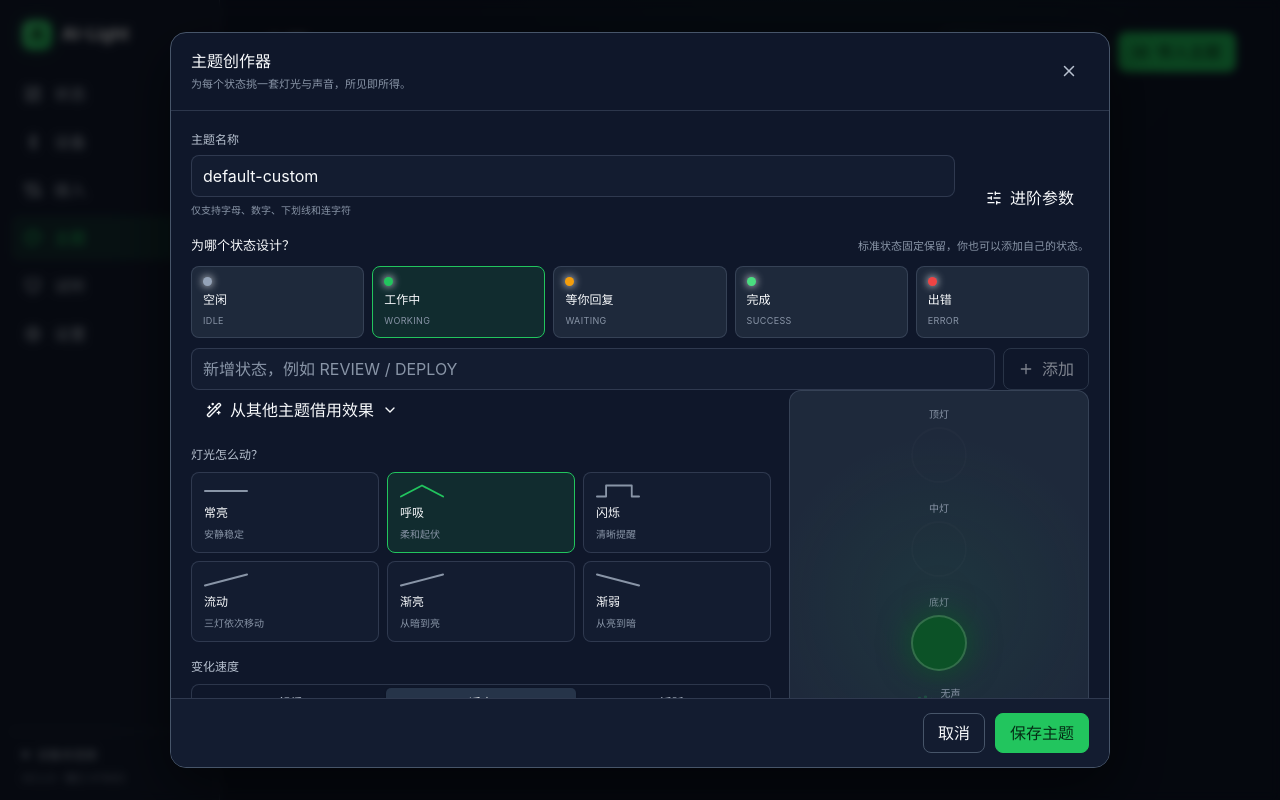
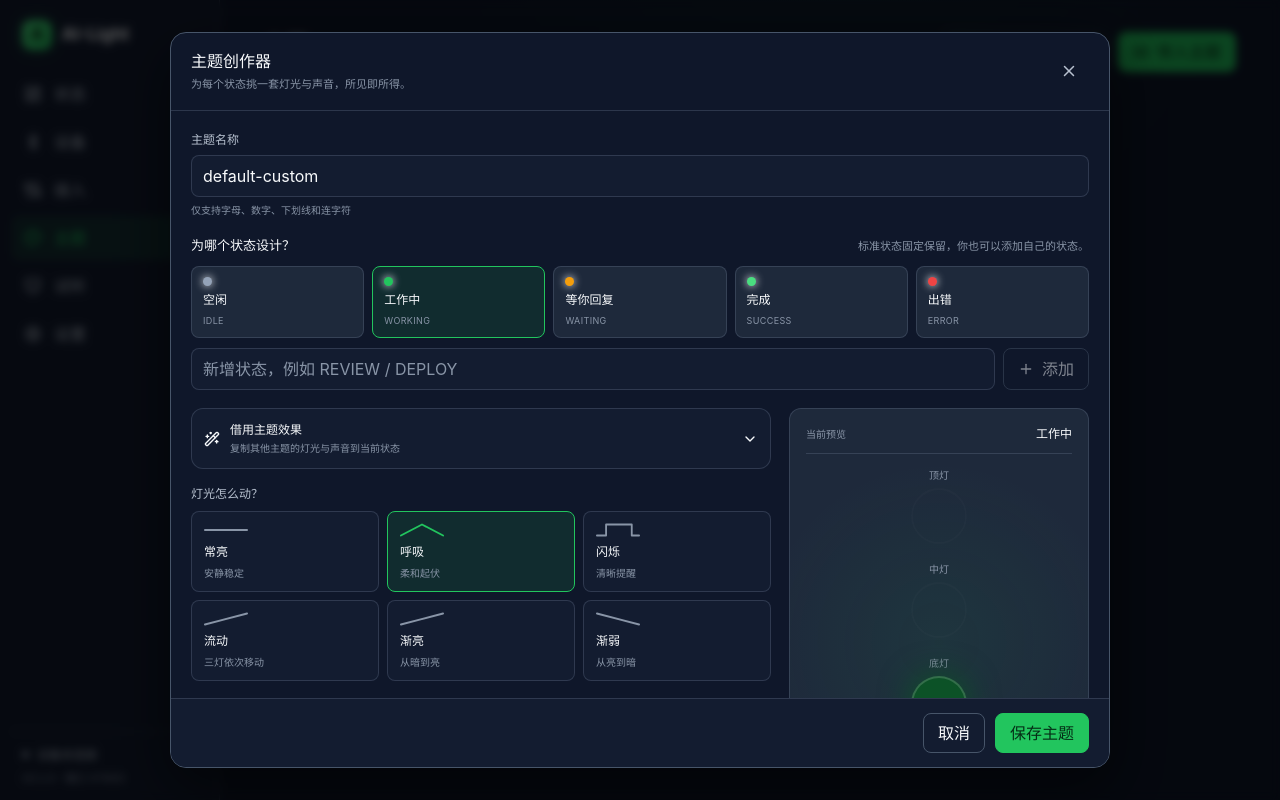
Before and after one commit to LeonDevLifeLog/ai-light, a React (Vite) app: page /themes in a window 1280 px wide. Both pictures are taken after a click on the button "以当前主题创建". Built offline with nearby package versions, Linux system fonts and the light colour scheme.

Commit message:
Improve theme editor close and LED controls

```diff
--- a/src/app/global.css
+++ b/src/app/global.css
@@ -1875,9 +1875,7 @@ input[type="range"] {
 
 /* ===== 主题创作器（ThemeEditor）===== */
 .te-topbar {
-  display: flex;
-  gap: 16px;
-  align-items: flex-end;
+  display: block;
 }
 .te-topbar > .field {
   min-width: 0;
@@ -1971,6 +1969,7 @@ input[type="range"] {
   grid-template-columns: minmax(0, 1fr) 300px;
   gap: 18px;
   align-items: start;
+  margin-top: 18px;
 }
 .te-controls {
   display: flex;
@@ -1979,12 +1978,44 @@ input[type="range"] {
   min-width: 0;
 }
 .te-borrow {
-  display: flex;
-  flex-direction: column;
-  gap: 8px;
-}
-.te-borrow .action-button {
-  align-self: flex-start;
+  overflow: hidden;
+  background: var(--bg-secondary);
+  border: 1px solid var(--border-soft);
+  border-radius: var(--radius-lg);
+}
+.te-borrow__trigger,
+.te-advanced-toggle {
+  display: grid;
+  grid-template-columns: auto minmax(0, 1fr) auto;
+  gap: 10px;
+  align-items: center;
+  width: 100%;
+  padding: 12px;
+  color: var(--foreground);
+  text-align: left;
+  background: transparent;
+  border: 0;
+}
+.te-borrow__trigger:hover,
+.te-advanced-toggle:hover {
+  background: var(--surface-hover);
+}
+.te-borrow__heading,
+.te-advanced-toggle > span {
+  display: flex;
+  flex-direction: column;
+  gap: 2px;
+  min-width: 0;
+}
+.te-borrow__heading strong,
+.te-advanced-toggle strong {
+  font-size: 12px;
+  font-weight: 650;
+}
+.te-borrow__heading small,
+.te-advanced-toggle small {
+  font-size: 10px;
+  color: var(--text-tertiary);
 }
 .te-chevron {
   transition: transform 150ms ease;
@@ -1993,14 +2024,26 @@ input[type="range"] {
   transform: rotate(180deg);
 }
 .te-borrow__panel {
-  display: grid;
-  grid-template-columns: 1fr 1fr auto;
+  display: flex;
+  flex-direction: column;
+  gap: 12px;
+  padding: 12px;
+  border-top: 1px solid var(--border-soft);
+}
+.te-borrow__fields {
+  display: grid;
+  grid-template-columns: repeat(2, minmax(0, 1fr));
   gap: 10px;
-  align-items: end;
-  padding: 12px;
-  background: var(--bg-secondary);
-  border: 1px solid var(--border-soft);
-  border-radius: var(--radius-md);
+}
+.te-borrow__action {
+  display: flex;
+  gap: 12px;
+  align-items: center;
+  justify-content: space-between;
+}
+.te-borrow__action > span {
+  font-size: 10px;
+  color: var(--text-tertiary);
 }
 .te-group {
   padding: 0;
@@ -2115,6 +2158,11 @@ input[type="range"] {
   font-size: 12px;
   font-weight: 650;
 }
+.te-led-row__meta {
+  display: flex;
+  gap: 8px;
+  align-items: center;
+}
 .te-led-row__motion {
   padding: 2px 7px;
   font-size: 9px;
@@ -2125,6 +2173,19 @@ input[type="range"] {
 .te-led-row__motion--off {
   color: var(--text-tertiary);
   border-style: dashed;
+}
+.te-led-row__toggle {
+  padding: 3px 7px;
+  font-size: 9px;
+  color: var(--text-secondary);
+  background: transparent;
+  border: 1px solid var(--border-soft);
+  border-radius: 99px;
+}
+.te-led-row__toggle:hover {
+  color: var(--foreground);
+  background: var(--surface-hover);
+  border-color: var(--border);
 }
 .te-led-row__body {
   display: flex;
@@ -2230,6 +2291,11 @@ input[type="range"] {
   border: 1px solid var(--border-soft);
   border-radius: var(--radius-lg);
 }
+.te-advanced-toggle {
+  background: var(--bg-secondary);
+  border: 1px solid var(--border-soft);
+  border-radius: var(--radius-lg);
+}
 .te-grid2 {
   display: grid;
   grid-template-columns: repeat(2, minmax(0, 1fr));
@@ -2292,6 +2358,23 @@ input[type="range"] {
     var(--surface);
   border: 1px solid var(--border-soft);
   border-radius: var(--radius-lg);
+}
+.te-stage__head {
+  display: flex;
+  align-items: baseline;
+  justify-content: space-between;
+  width: 100%;
+  padding-bottom: 10px;
+  border-bottom: 1px solid var(--border-soft);
+}
+.te-stage__head span {
+  font-size: 10px;
+  color: var(--text-tertiary);
+}
+.te-stage__head strong {
+  font-size: 12px;
+  font-weight: 650;
+  color: var(--foreground);
 }
 .te-preview {
   display: flex;
@@ -2368,6 +2451,11 @@ input[type="range"] {
   line-height: 1.5;
   color: var(--text-tertiary);
   text-align: center;
+}
+.te-discard-copy {
+  font-size: 13px;
+  line-height: 1.6;
+  color: var(--text-secondary);
 }
 @media (max-width: 900px) {
   .te-layout {
--- a/src/app/routes/themes.tsx
+++ b/src/app/routes/themes.tsx
@@ -441,6 +441,7 @@ function ThemeEditor({
   const [mixOpen, setMixOpen] = useState(false);
   const [mixTheme, setMixTheme] = useState("default");
   const [mixState, setMixState] = useState("WORKING");
+  const [confirmingClose, setConfirmingClose] = useState(false);
 
   useEffect(() => {
     if (source && open) {
@@ -463,6 +464,7 @@ function ThemeEditor({
       setNewState("");
       setMixTheme("default");
       setMixState("WORKING");
+      setConfirmingClose(false);
     }
   }, [source, open]);
 
@@ -544,6 +546,18 @@ function ThemeEditor({
     setDraft(next);
   };
 
+  const toggleLed = (index: number) => {
+    if (!scene) {
+      return;
+    }
+    const next = cloneTheme(draft);
+    const nextScene = next.scenes[mapping.scene];
+    nextScene.leds[index] = nextScene.leds[index]
+      ? null
+      : defaultTrack(["#EF4444", "#F59E0B", "#22C55E"][index]);
+    setDraft(next);
+  };
+
   const updateMapping = (patch: Partial<ThemeFile["states"][string]>) => {
     const next = cloneTheme(draft);
     next.states[selectedState] = { ...next.states[selectedState], ...patch };
@@ -723,10 +737,11 @@ function ThemeEditor({
     const initial = cloneTheme(source);
     initial.theme.name = `${source.theme.name}-custom`;
     const changed = JSON.stringify(initial) !== JSON.stringify(draft);
-    // biome-ignore lint/suspicious/noAlert: native confirmation prevents accidental loss before the dedicated draft dialog lands.
-    if (!changed || window.confirm("放弃尚未保存的主题修改？")) {
+    if (!changed) {
       onClose();
-    }
+      return;
+    }
+    setConfirmingClose(true);
   };
 
   const previewDraft = async () => {
@@ -772,7 +787,7 @@ function ThemeEditor({
       setDraft(next);
       notify({
         tone: "success",
-        title: "效果已借出",
+        title: "已借用效果",
         message: `${displayNames[mixTheme] ?? mixTheme} · ${stateLabels[mixState]?.title ?? mixState} → ${stateLabels[selectedState]?.title ?? selectedState}`,
       });
     } catch (error) {
@@ -787,6 +802,30 @@ function ThemeEditor({
   const selectedIsStandard = standardStates.includes(
     selectedState as (typeof standardStates)[number]
   );
+
+  if (confirmingClose) {
+    return (
+      <Dialog
+        footer={
+          <>
+            <ActionButton onClick={() => setConfirmingClose(false)}>
+              继续编辑
+            </ActionButton>
+            <ActionButton onClick={onClose} tone="danger">
+              放弃修改
+            </ActionButton>
+          </>
+        }
+        onClose={() => setConfirmingClose(false)}
+        open={open}
+        title="放弃尚未保存的修改？"
+      >
+        <p className="te-discard-copy">
+          当前主题的修改尚未保存，关闭后将丢失。
+        </p>
+      </Dialog>
+    );
+  }
 
   return (
     <Dialog
@@ -823,14 +862,6 @@ function ThemeEditor({
           />
           <small>仅支持字母、数字、下划线和连字符</small>
         </div>
-        <ActionButton
-          aria-pressed={advanced}
-          onClick={() => setAdvanced((value) => !value)}
-          tone={advanced ? "primary" : "ghost"}
-        >
-          <SlidersHorizontal size={16} />
-          {advanced ? "收起进阶参数" : "进阶参数"}
-        </ActionButton>
       </div>
 
       <section className="te-section">
@@ -897,20 +928,26 @@ function ThemeEditor({
         <div className="te-layout">
           <div className="te-controls">
             <div className="te-borrow">
-              <ActionButton
+              <button
                 aria-expanded={mixOpen}
+                className="te-borrow__trigger"
                 onClick={() => setMixOpen((value) => !value)}
-                tone="ghost"
-              >
-                <Wand2 size={16} /> 从其他主题借用效果
+                type="button"
+              >
+                <Wand2 aria-hidden="true" size={16} />
+                <span className="te-borrow__heading">
+                  <strong>借用主题效果</strong>
+                  <small>复制其他主题的灯光与声音到当前状态</small>
+                </span>
                 <ChevronDown
                   aria-hidden="true"
                   className={cn("te-chevron", mixOpen && "is-open")}
                   size={16}
                 />
-              </ActionButton>
+              </button>
               {mixOpen ? (
                 <div className="te-borrow__panel">
+                  <div className="te-borrow__fields">
                     <div className="field">
                       <label htmlFor="mix-theme">来源主题</label>
                       <select
@@ -926,7 +963,7 @@ function ThemeEditor({
                       </select>
                     </div>
                     <div className="field">
-                    <label htmlFor="mix-state">借用状态</label>
+                      <label htmlFor="mix-state">来源状态</label>
                       <select
                         id="mix-state"
                         onChange={(event) => setMixState(event.target.value)}
@@ -941,9 +978,16 @@ function ThemeEditor({
                         )}
                       </select>
                     </div>
+                  </div>
+                  <div className="te-borrow__action">
+                    <span>
+                      将覆盖：当前主题 ·{" "}
+                      {stateLabels[selectedState]?.title ?? selectedState}
+                    </span>
                     <ActionButton onClick={() => runAsync(mixFromTheme())}>
-                    应用到 {stateLabels[selectedState]?.title ?? selectedState}
+                      借用此效果
                     </ActionButton>
+                  </div>
                 </div>
               ) : null}
             </div>
@@ -1022,6 +1066,7 @@ function ThemeEditor({
                     <div className="te-led-row" key={index}>
                       <div className="te-led-row__head">
                         <span className="te-led-row__name">{label}灯</span>
+                        <div className="te-led-row__meta">
                           {item ? (
                             <span className="te-led-row__motion">
                               {item.curve === "CONSTANT"
@@ -1035,6 +1080,14 @@ function ThemeEditor({
                               熄灭
                             </span>
                           )}
+                          <button
+                            className="te-led-row__toggle"
+                            onClick={() => toggleLed(index)}
+                            type="button"
+                          >
+                            {item ? "熄灭此灯" : "点亮此灯"}
+                          </button>
+                        </div>
                       </div>
                       <div className="te-led-row__body">
                         <label
@@ -1134,12 +1187,26 @@ function ThemeEditor({
               </div>
             </fieldset>
 
+            <button
+              aria-expanded={advanced}
+              className="te-advanced-toggle"
+              onClick={() => setAdvanced((value) => !value)}
+              type="button"
+            >
+              <SlidersHorizontal aria-hidden="true" size={16} />
+              <span>
+                <strong>逐灯精确调整</strong>
+                <small>单独调整每颗灯的运动、周期和切换参数</small>
+              </span>
+              <ChevronDown
+                aria-hidden="true"
+                className={cn("te-chevron", advanced && "is-open")}
+                size={16}
+              />
+            </button>
+
             {advanced ? (
               <section className="te-advanced">
-                <div className="te-section__head">
-                  <h3>逐灯精确调整</h3>
-                  <p>标准状态共用的效果，可在此逐灯微调参数。</p>
-                </div>
                 <div className="te-seg te-seg--3">
                   {[0, 1, 2].map((index) => (
                     <button
@@ -1447,6 +1514,12 @@ function ThemeEditor({
           </div>
 
           <aside className="te-stage">
+            <div className="te-stage__head">
+              <span>当前预览</span>
+              <strong>
+                {stateLabels[selectedState]?.title ?? selectedState}
+              </strong>
+            </div>
             <LivePreview scene={scene} />
             {sceneReferences.length > 1 ? (
               <div className="te-shared te-shared--stage">
```
Also changed, not shown: 2 other files (tests, documents, lock files or other folders). Lines whose indentation alone changed are shown as unchanged.
